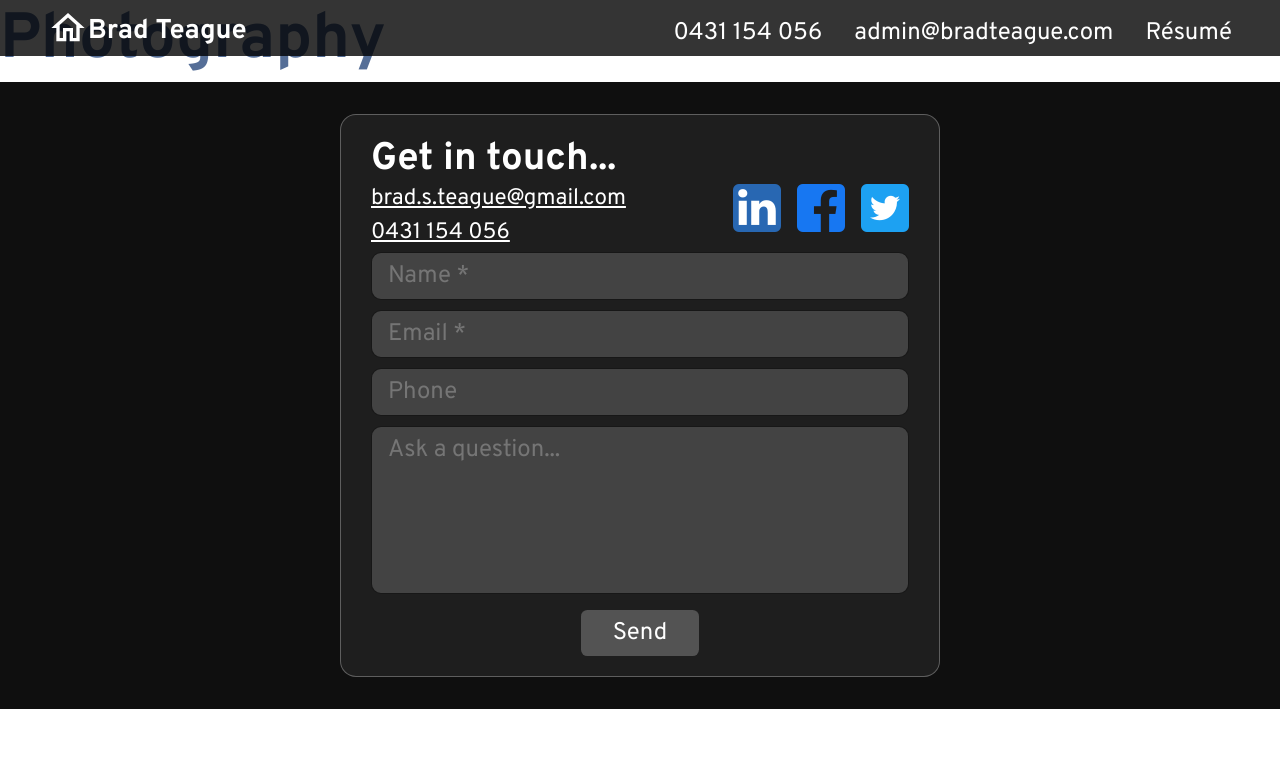
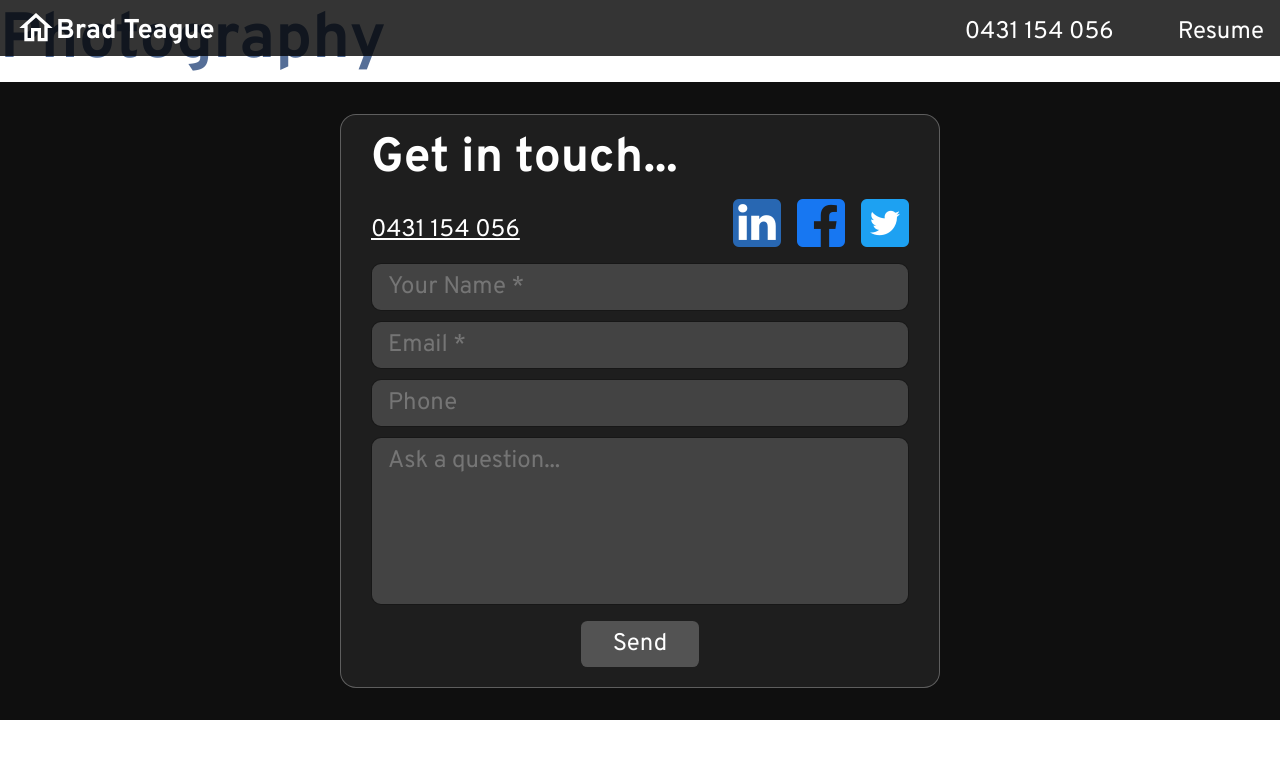
Before and after one commit to bradbrad88/portfolio-client, a React (Create React App) app: page /portfolio/photography in a window 1280 px wide. Shown: the top 758 px of the page. Built offline with nearby package versions, Linux system fonts and the light colour scheme.

Commit message:
contact form polish

```diff
--- a/src/components/Header.js
+++ b/src/components/Header.js
@@ -37,9 +37,11 @@ const Header = () => {
       </Link>
       <div className="contact-info">
         <a href={"tel:+61431154056"}>0431 154 056</a>
-        <a href={"mailto:admin@bradteague.com"}>admin@bradteague.com</a>
+        <a href={`mailto:${process.env.REACT_APP_EMAIL}`}>
+          {process.env.REACT_APP_EMAIL}
+        </a>
         <a href={resume} download={"Brad_Teague_Resume.pdf"}>
-          Résumé
+          Resume
         </a>
       </div>
     </div>
--- a/src/components/ProfileHeader.js
+++ b/src/components/ProfileHeader.js
@@ -19,7 +19,9 @@ const ProfileHeader = () => {
       <div className={"info"} style={{ backgroundImage: `url(${backgroundImage})` }}>
         <h1>Brad Teague</h1>
         <div className={"contact"}>
-          <a href={"mailto:admin@bradteague.com"}>admin@bradteague.com</a>
+          <a href={`mailto:${process.env.REACT_APP_EMAIL}`}>
+            {process.env.REACT_APP_EMAIL}
+          </a>
           <a href={"tel:+61431154056"}>0431 154 056</a>
         </div>
       </div>
--- a/src/components/contact/Contact.js
+++ b/src/components/contact/Contact.js
@@ -54,12 +54,6 @@ const Contact = () => {
     return false;
   };
 
-  // const validateEmail = value => {
-  //   const test = /\S+@\S+\.\S+/.test(value);
-  //   if (!test) return "Not a valid email format";
-  //   return false;
-  // };
-
   const validatePhone = () => {
     // if (phone.length > 0 && phone.length < 10)
     //   return "Phone number should be 10 characters (mobile only please) * Not essential, leave blank if desired";
@@ -80,17 +74,6 @@ const Contact = () => {
   const handleEmailChange = value => {
     handleInputChange(value, setEmail, validateEmail);
   };
-
-  // const handlePhoneChange = e => {
-  //   let sel = e.target.selectionStart;
-  //   if (sel === 4 || sel === 8) sel++;
-  //   console.log("sel", sel);
-  //   const val = e.target.value.replace(/[^0-9.]/g, "");
-  //   handleInputChange(val, phone, setPhone);
-  //   setTimeout(() => {
-  //     e.target.setSelectionRange(sel, sel);
-  //   }, 10);
-  // };
 
   const handlePhoneChange = value => {
     handleInputChange(value, setPhone);
@@ -125,30 +108,6 @@ const Contact = () => {
     };
     setLock(false);
     setModalForm(<MessageConfirm {...messageDetails} />);
-    // if (!process.env.REACT_APP_API_HOST) {
-    //   return console.error("Missing REACT_APP_API_HOST environment variable");
-    // }
-    // setWorking(true);
-    // try {
-    //   const headers = new Headers();
-    //   headers.append("Content-Type", "application/x-www-form-urlencoded");
-    //   const data = new URLSearchParams();
-    //   data.append("contactName", name.value);
-    //   data.append("contactEmail", email.value);
-    //   data.append("contactPhone", phone.value);
-    //   data.append("messageBody", message.value);
-    //   const options = {
-    //     headers,
-    //     body: data.toString(),
-    //     method: "POST",
-    //   };
-    //   const url = process.env.REACT_APP_API_HOST + "/new_message";
-    //   console.log(url);
-    //   const res = await fetch(url, options);
-    //   setWorking(false);
-    // } catch (error) {
-    //   setWorking(false);
-    // }
   };
 
   const renderSocials = () => {
@@ -156,13 +115,21 @@ const Contact = () => {
   };
 
   return (
-    <form className={"contact-form"} onSubmit={onSubmit} autoComplete="on">
+    <form
+      className={"contact-form"}
+      onSubmit={onSubmit}
+      autoComplete="on"
+      method="post"
+      name="contact-form"
+    >
       <div className={"contact-header"}>
         <h2>Get in touch...</h2>
       </div>
       <div className="info">
         <div className="contact-details">
-          <a href={"mailto:brad.s.teague@gmail.com"}>brad.s.teague@gmail.com</a>
+          <a href={`mailto:${process.env.REACT_APP_EMAIL}`}>
+            {process.env.REACT_APP_EMAIL}
+          </a>
           <a href={"tel:+61431154056"}>0431 154 056</a>
         </div>
         <div className="socials">{renderSocials()}</div>
@@ -172,7 +139,7 @@ const Contact = () => {
         value={name.value}
         onChange={handleNameChange}
         onBlur={handleNameBlur}
-        placeholder={"Name *"}
+        placeholder={"Your Name *"}
         error={name.error}
       />
       <EmailInput
@@ -188,7 +155,7 @@ const Contact = () => {
           placeholder={"Phone"}
           value={phone.value}
           defaultCountry="AU"
-          autoComplete
+          autoComplete={"phone"}
         />
       </div>
       <TextAreaInput
@@ -210,6 +177,7 @@ const Contact = () => {
       >
         {working ? <Ripple color={"#000"} size={30} /> : "Send"}
       </button> */}
+      {/* <input type={"submit"} value={"SEND"} /> */}
     </form>
   );
 };
--- a/src/components/contact/EmailInput.js
+++ b/src/components/contact/EmailInput.js
@@ -14,12 +14,13 @@ const EmailInput = ({ onChange, value, error, onBlur }) => {
       <input
         className={"contact-input"}
         placeholder={"Email *"}
-        value={value}
+        // value={value}
         autoComplete="email"
         onChange={handleChange}
         onBlur={handleBlur}
         id="email-input"
-        name="email-input-name"
+        name="email"
+        type="email"
       ></input>
       {error && value && <p className="error">{error}</p>}
     </div>
--- a/src/components/contact/MessageConfirm.js
+++ b/src/components/contact/MessageConfirm.js
@@ -60,6 +60,7 @@ const MessageConfirm = ({
         <div className="face success">
           <h2>Success</h2>
           <p>Your message was sent successfully.</p>
+          <br />
           <p>Thank you for getting in touch, I will endeavour to respond quickly.</p>
           <Button
             text={"Close"}
--- a/src/components/contact/TextInput.js
+++ b/src/components/contact/TextInput.js
@@ -11,6 +11,8 @@ const TextInput = ({ value, onChange, error, onBlur, placeholder }) => {
   return (
     <div className="field">
       <input
+        name="name"
+        autocomplete="name"
         className={"contact-input"}
         placeholder={placeholder}
         value={value}
--- a/src/stylesheets/Contact.scss
+++ b/src/stylesheets/Contact.scss
@@ -14,28 +14,36 @@
   a {
     color: white;
     text-decoration: underline;
-    margin-bottom: 0.3rem;
+    // margin-bottom: 0.3rem;
   }
   .info {
     display: flex;
     flex-direction: row;
     justify-content: space-between;
+    margin-bottom: 1rem;
     .contact-details {
       display: flex;
       flex-direction: column;
-      font-size: clamp(1rem, 4vw, 1.4rem);
+      font-size: clamp(1.2rem, 4.5vw, 1.5rem);
+      // line-height: 1.7;
+      gap: 1rem;
     }
     .socials {
       display: flex;
       flex-direction: row;
       gap: 1rem;
+      align-items: flex-end;
+      // margin-bottom: 1rem;
     }
   }
   .contact-header {
     h2 {
-      font-size: clamp(1.7rem, 4vw, 2.4rem);
+      font-size: clamp(2rem, 8vw, 3rem);
       text-align: left;
       color: inherit;
+      // color: red;
+      line-height: 1;
+      margin-bottom: min(2vw, 1rem);
     }
   }
 
@@ -59,37 +67,9 @@
   }
 }
 
-// .contact-form > .field > .contact-input,
-// .PhoneInputInput {
-//   box-sizing: border-box;
-//   border-radius: 5px;
-//   border: rgba(0, 0, 0, 0.651) solid 1px;
-//   background-color: rgba(255, 255, 255, 0.164);
-//   width: 25rem;
-//   color: rgb(255, 255, 255);
-//   font-size: 1.5rem;
-//   font-family: inherit;
-//   transition: all ease 0.3s;
-//   width: 100%;
-//   padding: 0.5rem 1rem;
-// }
 .contact-input::selection {
   background: rgba(255, 255, 255, 0.226);
 }
-// .contact-form > .contact-input.button {
-//   border: none;
-//   outline: none;
-//   width: 50%;
-//   align-self: center;
-//   background-color: rgb(51, 114, 165);
-//   color: rgb(255, 255, 255);
-//   font: inherit;
-//   font-size: 1.5rem;
-//   padding: 0.5rem;
-//   border-radius: 0.2rem;
-//   cursor: pointer;
-//   transition: 0.2s;
-// }
 
 .contact-form > .contact-input.button {
   &:hover:enabled {
@@ -146,12 +126,13 @@ textarea {
       margin: 0;
       backface-visibility: visible;
       transform-style: preserve-3d;
-      // min-width: 800px;
-      width: clamp(0px, 600px, 95vw);
-      // max-width: 95vw;
-      height: fit-content;
-      // min-height: 500px;
+      width: 600px;
+      max-width: 95vw;
+      height: 400px;
+      max-height: 95vh;
+      // height: fit-content;
       transition: transform 0.7s;
+      // transform: rotateY(180deg);
       &.success {
         transform: rotateY(180deg);
       }
@@ -173,13 +154,16 @@ textarea {
           );
           color: $secondary-colour;
           display: grid;
+          grid-template-rows: 3.5rem 2rem 2rem 2rem 1fr;
           grid-template-columns: min-content 2fr;
           gap: 0.7rem 1.3rem;
           h2 {
+            font-size: 3rem;
             color: $secondary-colour;
             grid-column: 1 / 3;
             transition: color 0.4s;
             line-height: 1;
+            text-shadow: 0 0 8px rgba(0, 0, 0, 0.534);
           }
           .label {
             grid-column: 1;
@@ -189,16 +173,18 @@ textarea {
             width: fit-content;
             font-size: larger;
             margin-top: 0.5rem;
+            text-shadow: 0 0 8px rgba(0, 0, 0, 0.849);
           }
           .data {
             grid-column: 2;
             background-color: rgba(0, 0, 0, 0.678);
-            padding: 0.5rem;
+            padding: 0.3rem 0.7rem;
             border-radius: 0.5rem;
             font-size: larger;
-            white-space: pre;
-            max-height: 150px;
+            white-space: pre-wrap;
+            height: fit-content;
             overflow-y: auto;
+            max-height: 6.4rem;
           }
           .button {
             grid-column: 2;
@@ -216,16 +202,28 @@ textarea {
             rgb(31, 129, 39) 100%
           );
           h2 {
-            color: rgb(232, 255, 169);
+            color: rgb(244, 252, 130);
           }
           p {
-            font-size: larger;
+            font-size: 1.6rem;
+            color: #fff;
+            width: 80%;
+            margin-left: 3rem;
+            line-height: 1.2;
           }
+          p:first-of-type {
+            color: rgb(244, 252, 130);
+            text-align: left;
+            font-size: 1.4rem;
+            margin: 0;
+          }
+
           button.success {
             position: absolute;
             right: 1rem;
             bottom: 1rem;
             background-color: rgb(101, 22, 190);
+            width: 12rem;
           }
         }
       }
@@ -305,6 +303,11 @@ textarea {
   .contact-form {
     .info {
       flex-direction: column;
+      margin-bottom: 0.5rem;
+      .contact-details {
+        margin-top: 1rem;
+        margin-bottom: 1rem;
+      }
       .socials {
         img {
           max-width: 40px;
@@ -319,11 +322,20 @@ textarea {
   }
   .message.scene {
     .three-d-card {
+      height: 500px;
       .face.confirm {
-        grid-template-columns: 1fr;
-        gap: 0.2rem;
+        grid-template-rows: 3rem repeat(7, 1.2rem);
+        grid-template-columns: 100%;
+        // gap: 0.2rem;
+        h2 {
+          font-size: clamp(1.2rem, 8vw, 2.5rem);
+        }
         .data {
+          box-sizing: border-box;
           grid-column: 1;
+          margin: 0;
+          width: 100%;
+          max-height: 7.2rem;
         }
         .button {
           grid-column: 1;
--- a/src/stylesheets/Main.scss
+++ b/src/stylesheets/Main.scss
@@ -58,22 +58,26 @@ h2 {
 .header {
   display: flex;
   position: fixed;
+
   left: 0;
   right: 0;
   top: 0;
-  padding: 0.5rem 3rem;
-  justify-content: space-between;
+  padding: 0.5rem 1rem;
+  max-width: 100vw;
+  align-items: baseline;
+  // justify-content: space-between;
+  gap: 2rem;
   z-index: 3;
+  color: white;
   background-color: rgba(0, 0, 0, 0.795);
-  color: white;
   font-size: 1.5em;
   transition: 500ms;
   h3 {
     display: inline-block;
-    // align-self: flex-start;
     font-size: clamp(0.8rem, 4.5vw, 1.7rem);
     line-height: 1;
-    // vertical-align: text-bottom;
+    overflow-wrap: break-word;
+    // vertical-align: baseline;
     svg {
       vertical-align: text-bottom;
       fill: white;
@@ -84,11 +88,17 @@ h2 {
     display: inline-block;
     color: inherit;
     text-decoration: none;
-    align-self: flex-end;
+    // align-self: flex-end;
+    white-space: nowrap;
+    // vertical-align: baseline;
     // justify-self: flex-end;
   }
   .home {
-    min-width: fit-content;
+    flex-grow: 1;
+    flex-shrink: 1;
+    flex-basis: 0;
+    // min-width: fit-content;
+    // vertical-align: baseline;
   }
 
   .home:hover {
@@ -101,6 +111,9 @@ h2 {
   }
 
   .contact-info {
+    justify-content: flex-end;
+    flex-grow: 1;
+    flex-shrink: 1;
     display: flex;
     gap: 2rem;
     font-size: clamp(0.7rem, 2.5vw, 1.5rem);
@@ -162,7 +175,7 @@ h2 {
       flex-direction: column;
       justify-content: space-around;
       gap: 0.5rem;
-      max-width: 100%;
+      // max-width: 100%;
 
       a {
         align-self: flex-end;
--- a/src/stylesheets/ProfileHeader.scss
+++ b/src/stylesheets/ProfileHeader.scss
@@ -19,6 +19,7 @@
       margin-top: 10rem;
       user-select: none;
       font-size: clamp(3rem, 7vw, 7rem);
+      line-height: 1;
     }
     .contact {
       // width: 50%;
```
Also changed, not shown: src/components/system/Footer.js (deleted, +0 -16 lines), src/components/system/Header.js (deleted, +0 -31 lines), src/components/system/NavItem.js (deleted, +0 -12 lines), 2 other files (tests, documents, lock files or other folders).
